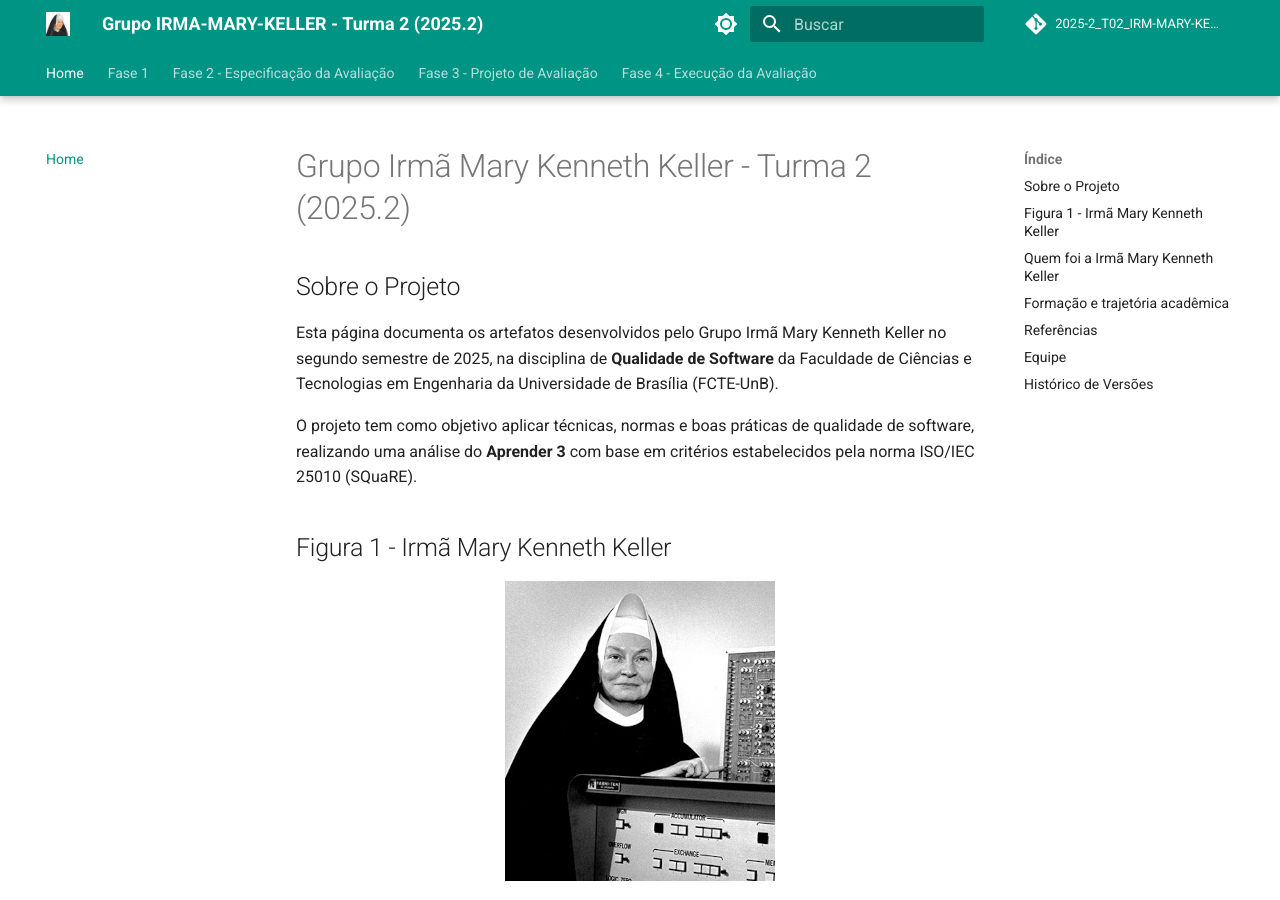
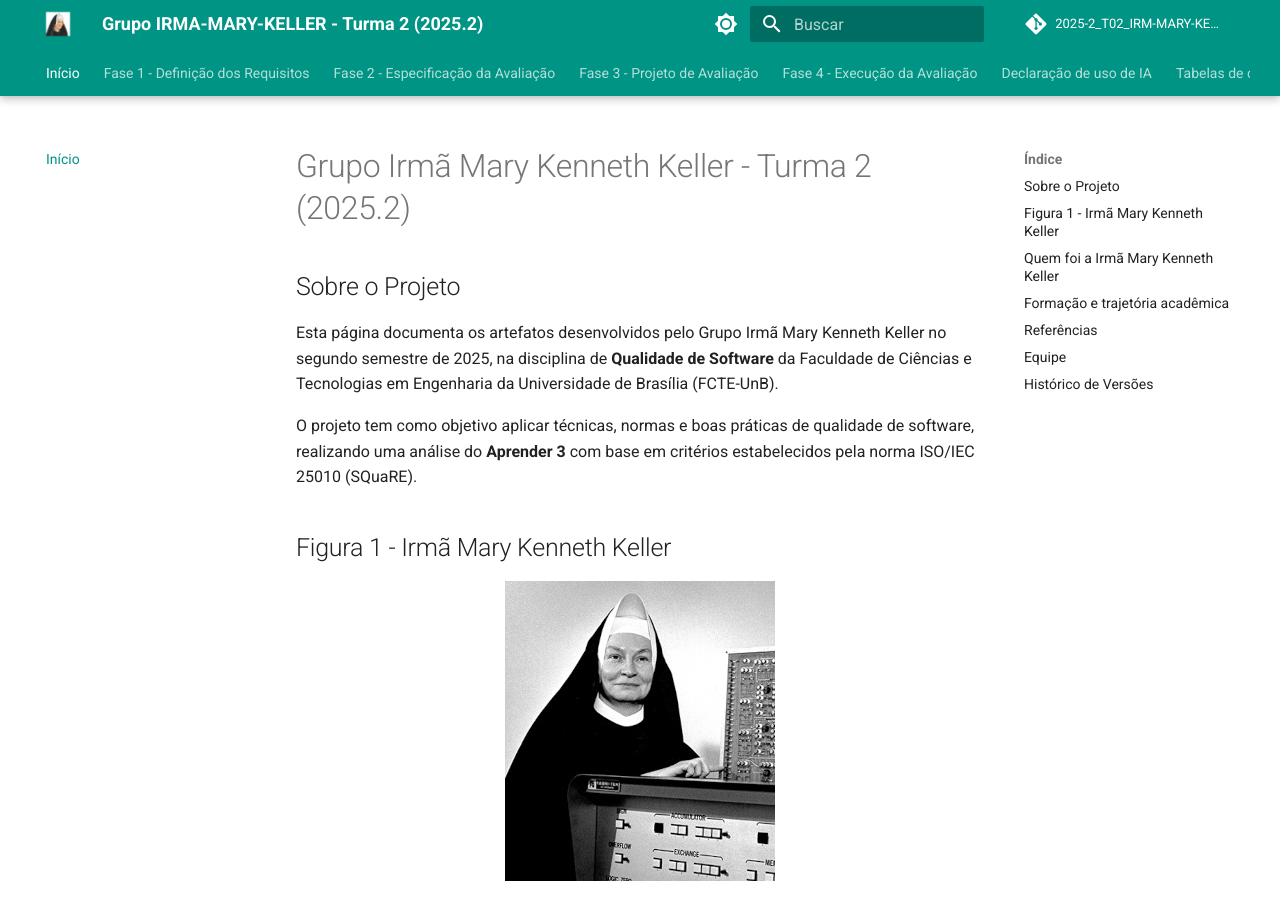
Before and after one commit to FCTE-Qualidade-de-Software-1/2025-2_T02_IRM-MARY-KELLER, an MkDocs documentation site: the page built from docs/index.md, in a window 1280 px wide and 900 px high. Built offline with MkDocs 1.6.1 and Material for MkDocs 9.7.7, drawn with Linux system fonts in a browser that asks for light colours; comment, search, counter and statistics services are not loaded.

Commit message:
fix: arquitetura yml

```diff
--- a/mkdocs.yml
+++ b/mkdocs.yml
@@ -5,13 +5,13 @@ site_name: Grupo IRMA-MARY-KELLER - Turma 2 (2025.2)
 site_description: Documentação do projeto do grupo IRMA-MARY-KELLER de Qualidade de Software (2024.2), Turma 2
 
 nav:
-  - Home: index.md
-  - Fase 1: fase_1/fase_1.md
+  - Início: index.md
+  - Fase 1 - Definição dos Requisitos: fase_1/fase_1.md
   - Fase 2 - Especificação da Avaliação:
     - Abordagem GQM: "fase_2/GQM.md"
     - Medição 1 - Compatibilidade: "fase_2/compatibilidade.md"
     - Medição 2 - Portabilidade: "fase_2/portabilidade.md"
-    - Conclusão: "fase_2/conclusao.md"
+    #- Conclusão: "fase_2/conclusao.md"
   - Fase 3 - Projeto de Avaliação:
     - Planejamento da Avaliação: "fase_3/planejamento.md"
     - Testes de Compatibilidade: "fase_3/compatibilidade.md"
@@ -21,6 +21,8 @@ nav:
   - Fase 4 - Execução da Avaliação:
     - Compatibilidade: "fase_4/compatibilidade.md"
     - Portabilidade: "fase_4/portabilidade.md"
+  - Declaração de uso de IA: declaracao_ia.md
+  - Tabelas de contribuição: contribuicoes.md
 
 theme:
   name: material
```
Also changed, not shown: docs/contribuicoes.md (added, +60 -0 lines), docs/declaracao_ia.md (added, +11 -0 lines).
